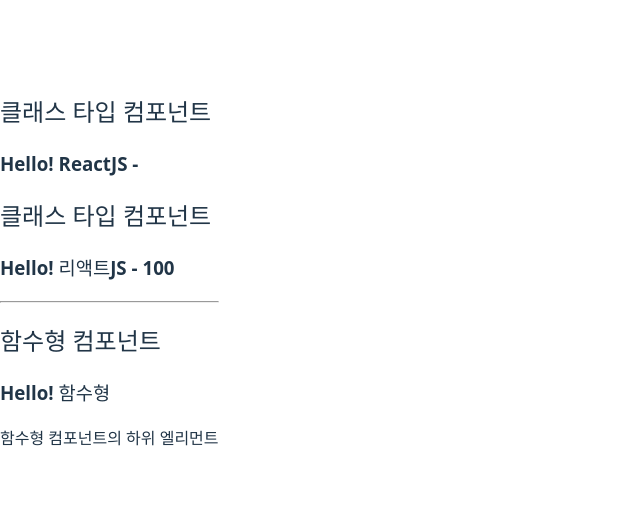
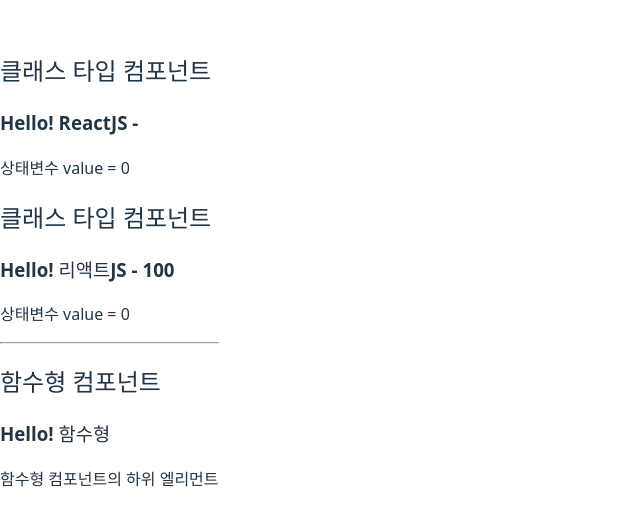
Before and after one commit to vega2kgkube/React-Basic-App, a React (Vite) app: page / in a window 1280 px wide. Shown: the part 130-656 px from the top of the page, without its empty margins (0-640 px from the left). Built offline with nearby package versions, Linux system fonts and the light colour scheme.

Commit message:
MyComp state

```diff
--- a/src/components/MyComponent.jsx
+++ b/src/components/MyComponent.jsx
@@ -2,14 +2,20 @@
 import PropTypes from 'prop-types';
 
 class MyComponent extends Component {
+    //컴포넌트 내부에 상태변수를 포함하는 state 객체선언
+    state = {
+        value: 0,
+    };
     render() {
         //destructuring assignment
         const { name, age } = this.props;
+        const { value } = this.state;
 
         return (
             <div>
                 <h2>클래스 타입 컴포넌트</h2>
                 <h3>Hello! {name} - {age}</h3>
+                <p>상태변수 value = {value}</p>
             </div>
         );
     }
--- a/src/components/MyComponentFunc.jsx
+++ b/src/components/MyComponentFunc.jsx
@@ -1,6 +1,6 @@
 import React from 'react';
 
-const MyComponentFunc = ({ name, children}) => {
+const MyComponentFunc = ({ name, children }) => {
     return (
         <div>
             <h2>함수형 컴포넌트</h2>
```
